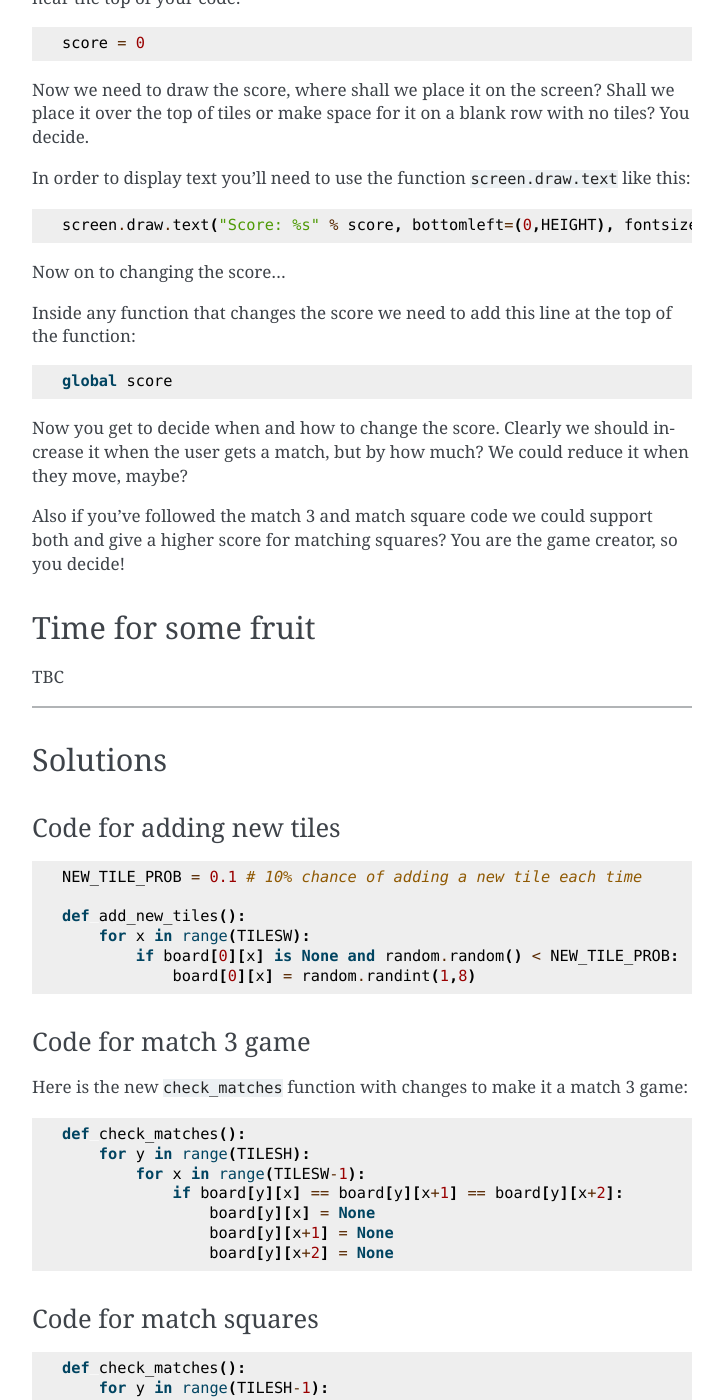
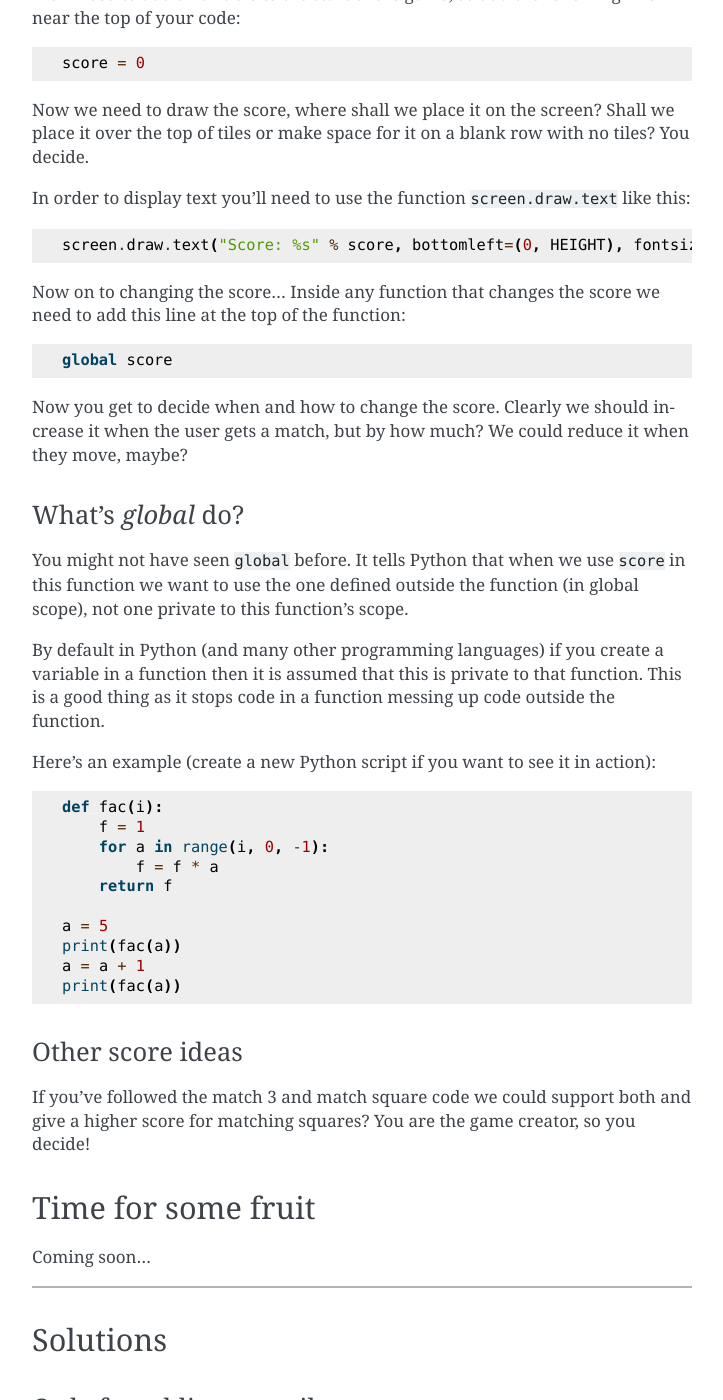
Before and after one commit to ericclack/pygamezero_candy, a Sphinx documentation site: the page built from doc/part4.rst, in a window 1280 px wide and 1400 px high, scrolled down 2010 px. Shown: the whole window, without its empty margins (388-1111 px from the left). Built offline with Sphinx 7.4.7, drawn with Linux system fonts in a browser that asks for light colours; some of the changed text lies outside the part shown.

Commit message:
global and scope

```diff
--- a/doc/part4.rst
+++ b/doc/part4.rst
@@ -1,4 +1,7 @@
 .. _part4:
+
+.. To do
+   Explain why we use `global`
 
 Part 4
 ======
@@ -35,7 +38,8 @@ Add this method and comments:
 
    def new_tiles():
        # Put the steps of your algorithm here.
-       # Go on, have a think first... before you scroll down and see a solution.
+       # Go on, have a think first... before you scroll down
+       # and see a solution.
        #
        # What are the steps we need to do to add new tiles?
 
@@ -113,12 +117,10 @@ In order to display text you'll need to use the function
 
 .. code:: python
 
-   screen.draw.text("Score: %s" % score, bottomleft=(0,HEIGHT), fontsize=60)
+   screen.draw.text("Score: %s" % score, bottomleft=(0, HEIGHT), fontsize=60)
 
-Now on to changing the score...
-
-Inside any function that changes the score we need to add this line at
-the top of the function:
+Now on to changing the score... Inside any function that changes the
+score we need to add this line at the top of the function:
 
 .. code:: python
 
@@ -128,15 +130,48 @@ Now you get to decide when and how to change the score. Clearly we
 should increase it when the user gets a match, but by how much? We
 could reduce it when they move, maybe?
 
-Also if you've followed the match 3 and match square code we could
-support both and give a higher score for matching squares? You are the
-game creator, so you decide!
+What's `global` do?
+...................
+
+You might not have seen :code:`global` before. It tells Python that
+when we use :code:`score` in this function we want to use the one
+defined outside the function (in global scope), not one private to
+this function's scope.
+
+By default in Python (and many other programming languages) if you
+create a variable in a function then it is assumed that this is
+private to that function. This is a good thing as it stops code in a
+function messing up code outside the function.
+
+Here's an example (create a new Python script if you want to see it in
+action):
+
+.. code:: python
+
+    def fac(i):
+        f = 1
+        for a in range(i, 0, -1):
+            f = f * a
+        return f
+
+    a = 5
+    print(fac(a))
+    a = a + 1
+    print(fac(a))
+
+
+Other score ideas
+.................
+
+If you've followed the match 3 and match square code we could support
+both and give a higher score for matching squares? You are the game
+creator, so you decide!
 
 
 Time for some fruit
 -------------------
 
-TBC
+Coming soon...
 
 
 
```
